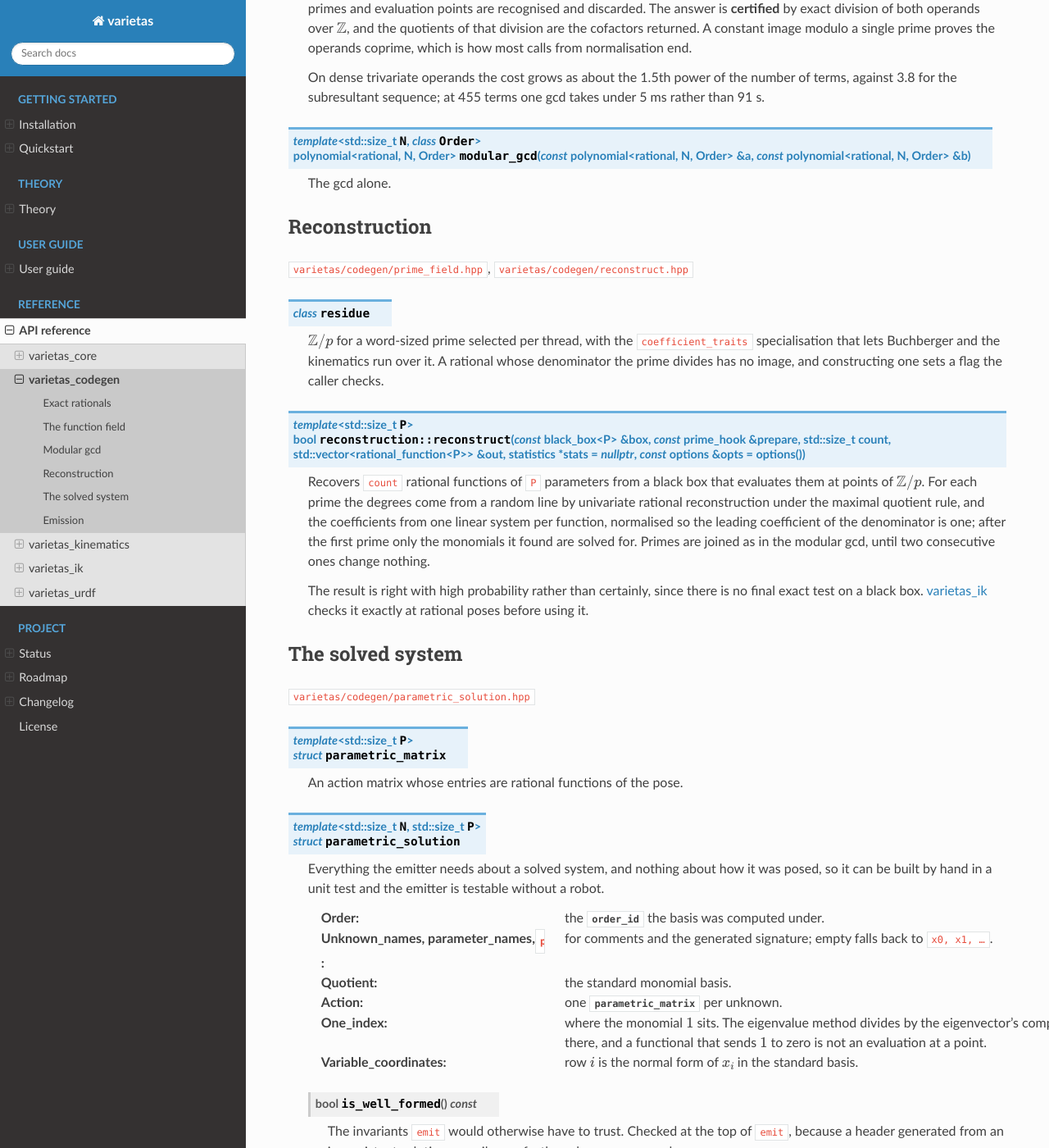
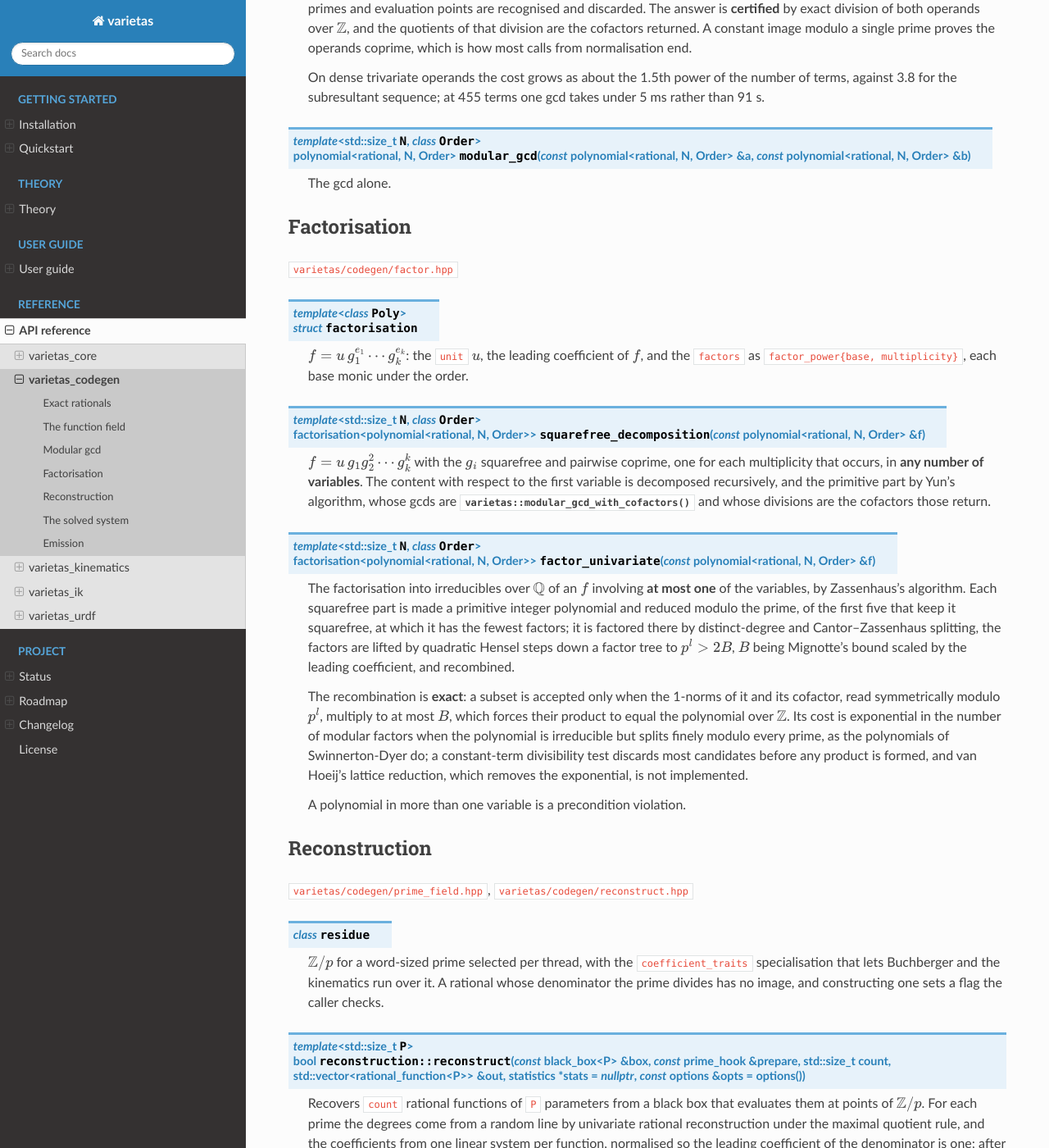
Before and after one commit to HanielUlises/varietas, a Sphinx documentation site: the page built from docs/api/codegen.rst, in a window 1280 px wide and 1400 px high, scrolled down 1342 px. Shown: the whole window at 82% size. Built offline with Sphinx 7.4.7 and the Read the Docs theme 3.1.0, drawn with Linux system fonts in a browser that asks for light colours.

Commit message:
Factor over Q in one variable, and find the squarefree parts in any number
split_along separates a variety along a hypersurface the caller chooses. A
decomposition chooses its own, and the hypersurfaces it chooses are the
irreducible factors of polynomials over Q, which varietas could not compute.
Multivariate factorisation is reached through the univariate one, by
specialising all but one variable and lifting the factors back, so this starts
at the bottom.

squarefree_decomposition writes a polynomial in any number of variables as a
unit times g_1 g_2^2 ... g_k^k, the g_i squarefree, monic and pairwise
coprime. The content in the first variable is decomposed recursively and the
primitive part by Yun's algorithm, whose gcds are modular_gcd's and whose
divisions are the cofactors it already returns.

factor_univariate factors a polynomial in one of the variables completely, by
Zassenhaus's algorithm. Each squarefree part is reduced modulo the prime, of
the first five that keep it squarefree, with the fewest factors, split there
by distinct-degree and Cantor-Zassenhaus factorisation, lifted by quadratic
Hensel steps down a factor tree past Mignotte's bound, and recombined. The
recombination accepts a subset only when the 1-norms of it and its cofactor
multiply to at most the bound, which forces the product over Z rather than
modulo the prime power, so nothing is believed on the strength of an image. A
constant-term divisibility test discards most subsets before any product is
formed. The exponential worst case, a polynomial irreducible over Q that
splits finely modulo every prime, is still there; van Hoeij's lattice
reduction is what removes it.

The tests choose inputs whose factorisation is known by other means: x^n - 1
into cyclotomic polynomials for n up to 36, x^4 + 1 and two polynomials of
Swinnerton-Dyer as irreducible, products of Eisenstein polynomials into those
polynomials, multiplicities up to five with rational coefficients, and roots
of thirty digits. The multivariate decomposition is checked to reproduce its
input with parts that share nothing with their own derivatives. On three
hundred random products the degrees and multiplicities agree with SymPy's
factor_list, and the suite is clean under the address and undefined-behaviour
sanitizers.

```diff
--- a/docs/api/codegen.rst
+++ b/docs/api/codegen.rst
@@ -82,6 +82,52 @@ Modular gcd
                               const polynomial<rational, N, Order>& b)
 
    The gcd alone.
+
+Factorisation
+=============
+
+``varietas/codegen/factor.hpp``
+
+.. cpp:struct:: template<class Poly> factorisation
+
+   :math:`f = u\,g_1^{e_1}\cdots g_k^{e_k}`: the ``unit`` :math:`u`, the
+   leading coefficient of :math:`f`, and the ``factors`` as
+   ``factor_power{base, multiplicity}``, each base monic under the order.
+
+.. cpp:function:: template<std::size_t N, class Order> \
+                  factorisation<polynomial<rational, N, Order>> \
+                  squarefree_decomposition(const polynomial<rational, N, Order>& f)
+
+   :math:`f = u\,g_1 g_2^2\cdots g_k^k` with the :math:`g_i` squarefree and
+   pairwise coprime, one for each multiplicity that occurs, in **any number of
+   variables**. The content with respect to the first variable is decomposed
+   recursively, and the primitive part by Yun's algorithm, whose gcds are
+   :cpp:func:`varietas::modular_gcd_with_cofactors` and whose divisions are the
+   cofactors those return.
+
+.. cpp:function:: template<std::size_t N, class Order> \
+                  factorisation<polynomial<rational, N, Order>> \
+                  factor_univariate(const polynomial<rational, N, Order>& f)
+
+   The factorisation into irreducibles over :math:`\Q` of an :math:`f`
+   involving **at most one** of the variables, by Zassenhaus's algorithm. Each
+   squarefree part is made a primitive integer polynomial and reduced modulo the
+   prime, of the first five that keep it squarefree, at which it has the fewest
+   factors; it is factored there by distinct-degree and Cantor–Zassenhaus
+   splitting, the factors are lifted by quadratic Hensel steps down a factor tree
+   to :math:`p^l > 2B`, :math:`B` being Mignotte's bound scaled by the leading
+   coefficient, and recombined.
+
+   The recombination is **exact**: a subset is accepted only when the 1-norms of
+   it and its cofactor, read symmetrically modulo :math:`p^l`, multiply to at most
+   :math:`B`, which forces their product to equal the polynomial over
+   :math:`\mathbb{Z}`. Its cost is exponential in the number of modular factors
+   when the polynomial is irreducible but splits finely modulo every prime, as the
+   polynomials of Swinnerton-Dyer do; a constant-term divisibility test discards
+   most candidates before any product is formed, and van Hoeij's lattice
+   reduction, which removes the exponential, is not implemented.
+
+   A polynomial in more than one variable is a precondition violation.
 
 Reconstruction
 ==============
--- a/docs/status.rst
+++ b/docs/status.rst
@@ -52,7 +52,7 @@ refuses, the last being the largest part, and deliberately.
    * - Newton refinement in generated solvers
      - complete
    * - Factorisation over :math:`\Q`
-     - not begun
+     - begun: squarefree in any number of variables, irreducible in one
 
 The unfinished row is :doc:`roadmap`.
 
--- a/docs/theory/singularities.rst
+++ b/docs/theory/singularities.rst
@@ -122,7 +122,7 @@ What is not claimed
 A primary decomposition. :cpp:func:`varietas::split_along` is exact and
 exhaustive, but the caller chooses :math:`h`, and an algorithm that finds its own
 splittings needs multivariate factorisation over :math:`\Q`, a project of its
-own, and not yet begun (:doc:`../roadmap`).
+own, begun with one variable and not yet carried to several (:doc:`../roadmap`).
 
 What the library offers is the ideal, its dimension, its image in the workspace,
 and the ability to separate a branch on a divisor the geometry suggests.
```
Also changed, not shown: README.md (+2 -2 lines), docs/changelog.rst (+10 -0 lines), docs/roadmap.rst (+11 -1 lines), 4 other files.
